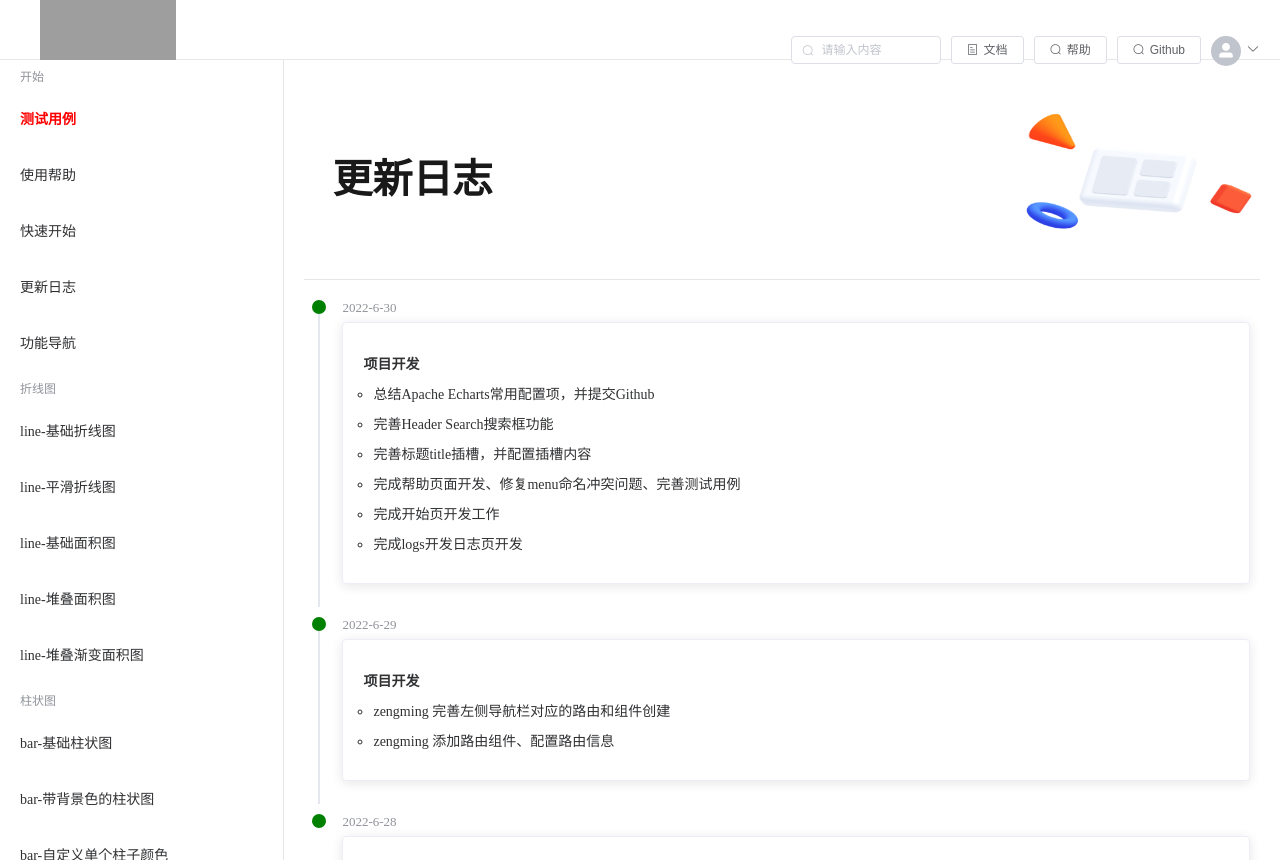
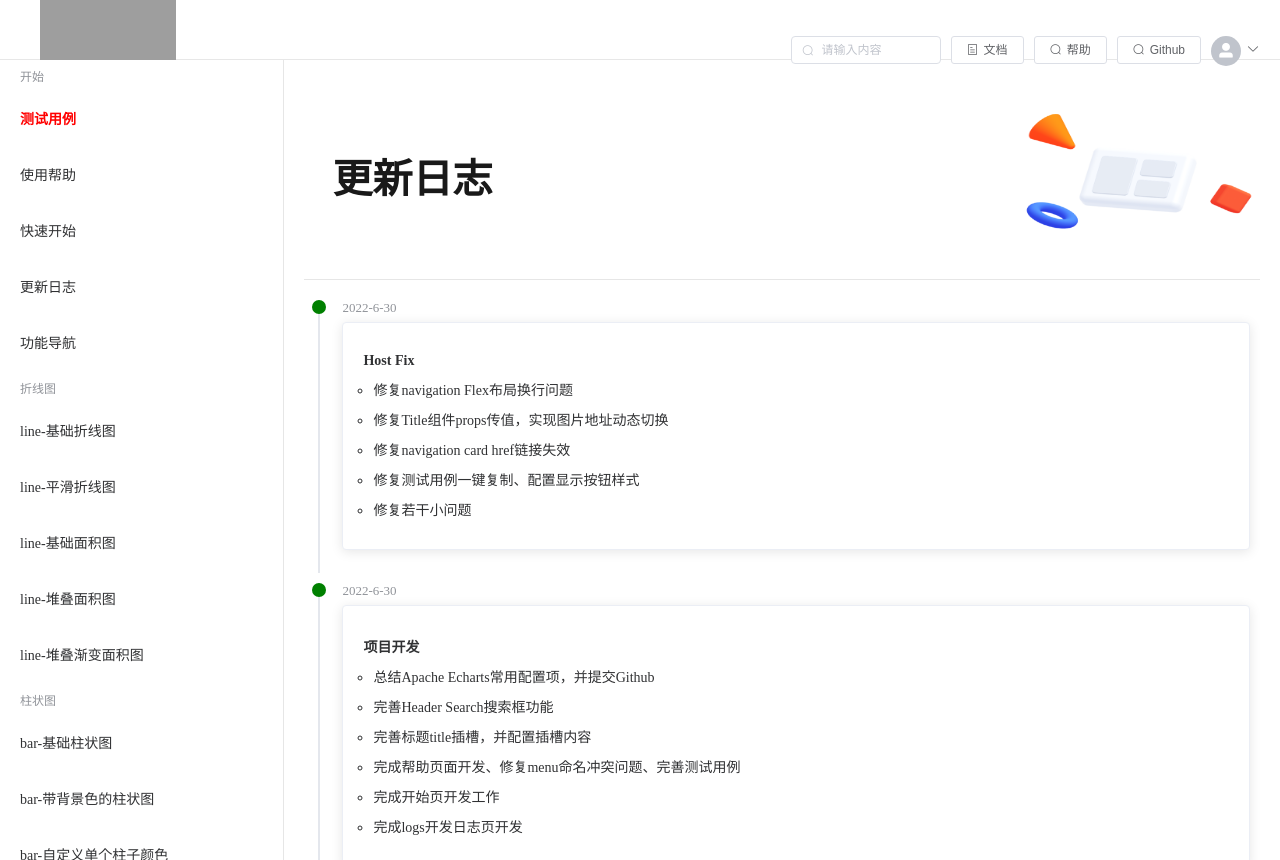
Before and after one commit to wf0/vue-Apache-Echarts-options, a Vue app: page /logs in a window 1280 px wide. Built offline with nearby package versions, Linux system fonts and the light colour scheme; grey boxes are pictures that could not be loaded.

Commit message:
logs add host fix

```diff
--- a/src/views/logs/index.vue
+++ b/src/views/logs/index.vue
@@ -4,6 +4,18 @@
     <!-- 先需要使用tabs -->
     <div style="margin-top:20px">
       <el-timeline>
+        <el-timeline-item timestamp="2022-6-30" placement="top" color="green" size="large">
+          <el-card>
+            <h4>Host Fix</h4>
+            <ul>
+              <li>修复navigation Flex布局换行问题</li>
+              <li>修复Title组件props传值，实现图片地址动态切换</li>
+              <li>修复navigation card href链接失效</li>
+              <li>修复测试用例一键复制、配置显示按钮样式</li>
+              <li>修复若干小问题</li>
+            </ul>
+          </el-card>
+        </el-timeline-item>
         <el-timeline-item timestamp="2022-6-30" placement="top" color="green" size="large">
           <el-card>
             <h4>项目开发</h4>
@@ -15,7 +27,6 @@
               <li>完成开始页开发工作</li>
               <li>完成logs开发日志页开发</li>
             </ul>
-
           </el-card>
         </el-timeline-item>
         <el-timeline-item timestamp="2022-6-29" placement="top" color="green" size="large">
```
